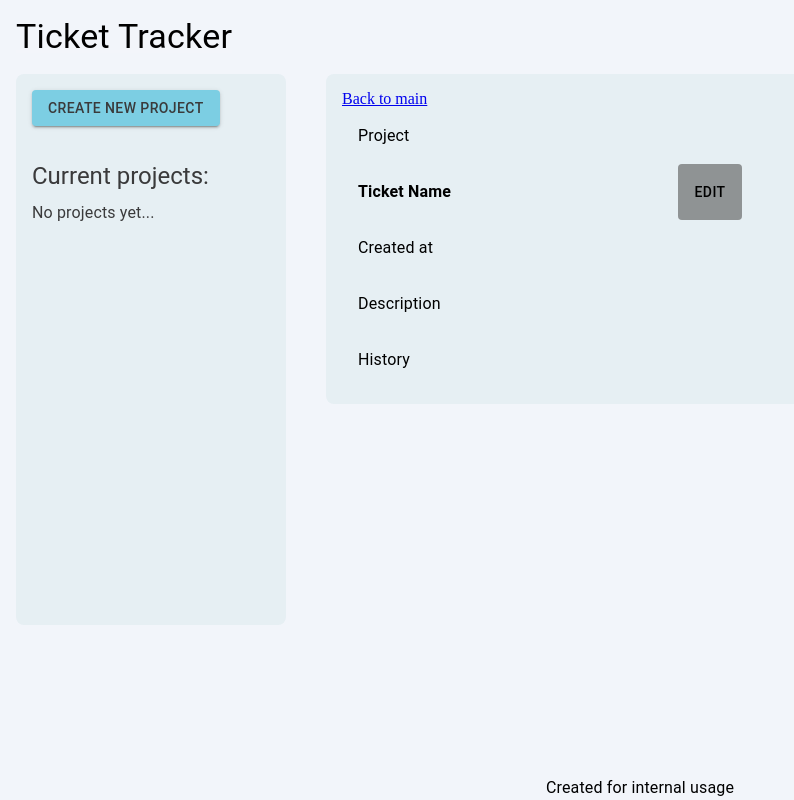
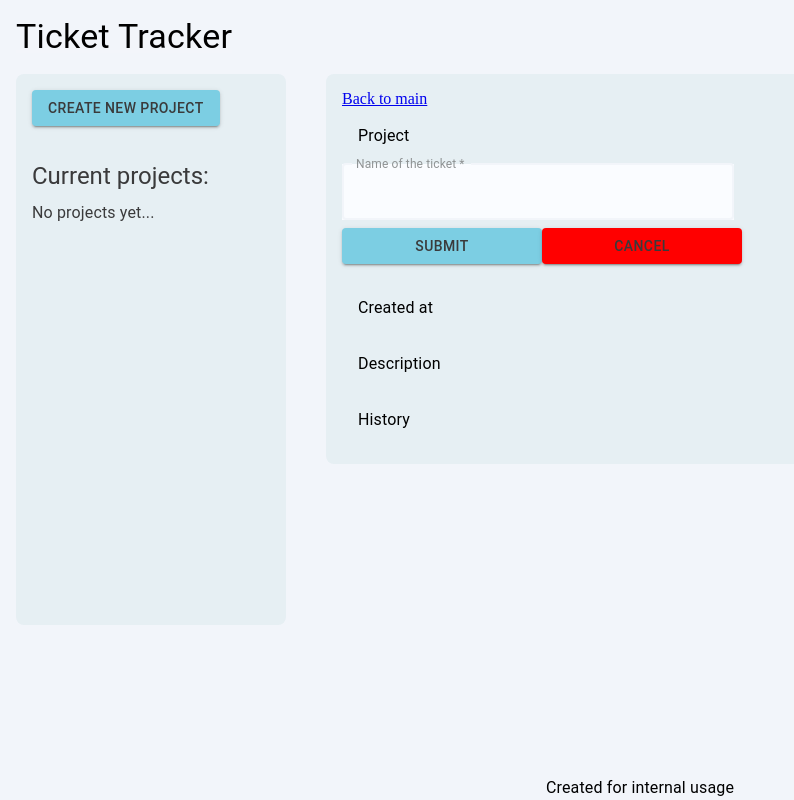
Before and after one commit to IgorLuzhnyi/ticketTracker, a React (Vite) app: page /projects/1/tickets/1 in a window 1280 px wide. Both pictures are taken after a click on the button "EDIT". Shown: the whole page, without its empty margins (0-794 px from the left). Built offline with nearby package versions, Linux system fonts and the light colour scheme.

Commit message:
can edit ticket name

```diff
--- a/src/App.tsx
+++ b/src/App.tsx
@@ -4,7 +4,7 @@ import { Main } from "./components/Main/Main";
 import { Projects } from "./components/Projects/Projects";
 import { NoProjectsPlaceholder } from "./components/Projects/NoProjectsPlaceholder";
 import { Tickets } from "./components/Tickets/Tickets";
-import { Ticket } from "./components/Ticket/Ticket";
+import { Ticket } from "./components/Tickets/Ticket";
 import { ProjectsContextProvider } from "./contexts/projectsContext";
 
 const router = createBrowserRouter([
--- a/src/components/Projects/Projects.tsx
+++ b/src/components/Projects/Projects.tsx
@@ -3,7 +3,6 @@ import {
   Box,
   Button,
   FormControl,
-  TextField,
   Typography,
   Stack,
   Grid,
@@ -12,6 +11,7 @@ import {
   ListItemButton,
   Divider,
 } from "@mui/material";
+import CustomInput from "../CustomInput/CustomInput";
 import { useProjectsContext } from "../../contexts/projectsContext";
 import { useState, useEffect } from "react";
 import { useForm } from "react-hook-form";
@@ -45,16 +45,14 @@ export function Projects() {
   };
 
   // form setup
-  const projectForm = useForm<ProjectValues>({
-    defaultValues: {
-      projectName: editedProjectIndex
-        ? projects[editedProjectIndex].projectName
-        : "",
-    },
-  });
+  const projectForm = useForm<ProjectValues>({});
 
   const { register, handleSubmit, reset, formState } = projectForm;
   const { isSubmitSuccessful, errors } = formState;
+
+  useEffect(() => {
+    reset();
+  }, [editedProjectIndex]);
 
   useEffect(() => {
     if (isSubmitSuccessful) {
@@ -89,7 +87,10 @@ export function Projects() {
             {projectInputIsOpen || (
               <Button
                 variant="contained"
-                onClick={() => setProjectInputIsOpen(true)}
+                onClick={() => {
+                  setEditedProjectIndex(NaN);
+                  setProjectInputIsOpen(true);
+                }}
                 sx={{
                   color: "secondary.main",
                   backgroundColor: "info.main",
@@ -105,7 +106,7 @@ export function Projects() {
               }}
             >
               {projectInputIsOpen && (
-                <TextField
+                <CustomInput
                   autoFocus
                   variant="outlined"
                   id="new-project"
@@ -203,11 +204,16 @@ export function Projects() {
                             }}
                           >
                             {editedProjectIndex >= 0 && (
-                              <TextField
+                              <CustomInput
                                 autoFocus
                                 variant="outlined"
-                                // id="new-project"
                                 label="Name of the project"
+                                id="existing-project"
+                                defaultValue={
+                                  editedProjectIndex >= 0
+                                    ? projects[editedProjectIndex]?.projectName
+                                    : ""
+                                }
                                 sx={{
                                   backgroundColor: "primary.light",
                                 }}
@@ -225,7 +231,7 @@ export function Projects() {
                               />
                             )}
                             <Typography variant="subtitle2" color="error">
-                              {projectInputIsOpen
+                              {editedProjectIndex >= 0
                                 ? errors.projectName?.message
                                 : ""}
                             </Typography>
@@ -273,7 +279,6 @@ export function Projects() {
                           onClick={() => {
                             setEditedProjectIndex(NaN);
                             setSelectedProjectIndex(i);
-                            // console.log(projects[i]);
                           }}
                           sx={{
                             "&.Mui-selected": {
--- a/src/components/Ticket/Ticket.tsx
+++ /dev/null
@@ -1,65 +0,0 @@
-// components
-import { Box, Button, Typography } from "@mui/material";
-import { Link } from "react-router-dom";
-
-// hooks
-import { useState } from "react";
-import { useParams } from "react-router-dom";
-import { useProjectsContext } from "../../contexts/projectsContext";
-
-export function Ticket() {
-  const params = useParams<{ ticketId: string; projectId: string }>();
-  const { projects } = useProjectsContext();
-  const currentProject = projects.find(
-    (project) => project.projectId === params.projectId
-  );
-  const currentTicket = currentProject?.tickets.find(
-    (ticket) => ticket.ticketId === params.ticketId
-  );
-
-  // console.log(currentTicket);
-
-  // states
-  const [isEditingTiket, setIsEditingTicket] = useState(false);
-
-  return (
-    <Box>
-      <Link to={`/projects/${params.projectId}/tickets`}>Back to main</Link>
-      <Typography sx={{ p: 2 }}>
-        Project {currentProject?.projectName}
-      </Typography>
-      <Box
-        sx={{
-          display: "flex",
-          justifyContent: "space-between",
-          maxWidth: "400px",
-        }}
-      >
-        <Typography sx={{ p: 2 }}>
-          <Typography component="span" sx={{ fontWeight: "bold" }}>
-            Ticket Name
-          </Typography>{" "}
-          {currentTicket?.ticketName}
-        </Typography>
-        <Button
-          sx={{
-            color: "black",
-            backgroundColor: "secondary.light",
-          }}
-          onClick={() => {}}
-        >
-          Edit
-        </Button>
-      </Box>
-      <Typography sx={{ p: 2 }}>
-        Created at {currentTicket?.createdAt}
-      </Typography>
-      <Typography sx={{ p: 2 }}>
-        Description {currentTicket?.description}
-      </Typography>
-      <Typography sx={{ p: 2 }}>
-        History {currentTicket?.ticketHistory.map((post) => post.message)}
-      </Typography>
-    </Box>
-  );
-}
--- /dev/null
+++ b/src/components/Tickets/Ticket.tsx
@@ -0,0 +1,201 @@
+// components
+import {
+  Box,
+  Button,
+  FormControl,
+  Grid,
+  Typography,
+  Stack,
+} from "@mui/material";
+import CustomInput from "../CustomInput/CustomInput";
+import { Link } from "react-router-dom";
+import { TICKET_ATTRIBUTES } from "../../constants/constants";
+
+// types
+import { TicketInputValues } from "../../contexts/projectsContext";
+
+// hooks
+import { useState, useEffect } from "react";
+import { useParams } from "react-router-dom";
+import { useProjectsContext } from "../../contexts/projectsContext";
+import { useForm, useFieldArray } from "react-hook-form";
+
+export function Ticket() {
+  // variables
+
+  const { projectId, ticketId } = useParams<{
+    ticketId: string;
+    projectId: string;
+  }>();
+  const { projects, selectedProjectIndex, updateTicket } = useProjectsContext();
+
+  const currentProject = projects.find(
+    (project) => project.projectId === projectId
+  );
+  const currentTicket = currentProject?.tickets.find(
+    (ticket) => ticket.ticketId === ticketId
+  );
+
+  // states
+  const [isEditingTiketName, setIsEditingTicketName] = useState(false);
+
+  // form setup
+  const ticketForm = useForm<TicketInputValues>({});
+
+  const { register, handleSubmit, reset, formState, control } = ticketForm;
+  const { isSubmitSuccessful, errors } = formState;
+
+  // const { fields, append, remove } = useFieldArray({
+  //   name: "links",
+  //   control,
+  // });
+
+  const updateTicketName = (data: TicketInputValues) => {
+    if (projectId && ticketId)
+      updateTicket(
+        projectId,
+        ticketId,
+        TICKET_ATTRIBUTES.ticketName,
+        data.ticketName
+      );
+  };
+
+  useEffect(() => {
+    if (isSubmitSuccessful) {
+      setIsEditingTicketName(false);
+    }
+  }, [isSubmitSuccessful, reset]);
+
+  useEffect(() => {
+    reset();
+    setIsEditingTicketName(false);
+  }, [selectedProjectIndex]);
+
+  return (
+    <Box>
+      <Link to={`/projects/${projectId}/tickets`}>Back to main</Link>
+      <Typography sx={{ p: 2 }}>
+        Project {currentProject?.projectName}
+      </Typography>
+      <Box
+        sx={{
+          display: "flex",
+          justifyContent: "space-between",
+          maxWidth: "400px",
+        }}
+      >
+        {isEditingTiketName ? (
+          <form
+            onSubmit={handleSubmit(updateTicketName)}
+            noValidate
+            autoComplete="off"
+            style={{ width: "100%" }}
+          >
+            {isEditingTiketName ? (
+              <Box>
+                <FormControl
+                  sx={{
+                    width: "100%",
+                    alignSelf: "flex-start",
+                  }}
+                >
+                  <CustomInput
+                    autoFocus
+                    variant="outlined"
+                    label="Name of the ticket *"
+                    sx={{
+                      backgroundColor: "primary.light",
+                    }}
+                    {...register("ticketName", {
+                      required: {
+                        value: true,
+                        message: "Ticket name is required",
+                      },
+                      pattern: {
+                        value: /^.{1,50}$/,
+                        message: "50 characters max",
+                      },
+                    })}
+                    error={!!errors.ticketName}
+                  />
+                  <Typography variant="subtitle2" color="error">
+                    {isEditingTiketName ? errors.ticketName?.message : ""}
+                  </Typography>
+                </FormControl>
+                <Stack direction="row" sx={{ width: "100%" }}>
+                  <Button
+                    type="submit"
+                    variant="contained"
+                    sx={{
+                      color: "secondary.main",
+                      backgroundColor: "info.main",
+                      width: "100%",
+                      mb: 2,
+                    }}
+                  >
+                    Submit
+                  </Button>
+                  <Button
+                    variant="contained"
+                    sx={{
+                      color: "secondary.main",
+                      backgroundColor: "red",
+                      width: "100%",
+                      marginBottom: "auto",
+                      alignSelf: "flex-end",
+                    }}
+                    onClick={() => {
+                      reset();
+                      setIsEditingTicketName(false);
+                    }}
+                  >
+                    Cancel
+                  </Button>
+                </Stack>
+              </Box>
+            ) : (
+              <Button
+                variant="contained"
+                onClick={() => setIsEditingTicketName(true)}
+                sx={{
+                  color: "secondary.main",
+                  backgroundColor: "info.main",
+                }}
+              >
+                Create new ticket
+              </Button>
+            )}
+          </form>
+        ) : (
+          // <div>to be edited</div>
+          <Typography sx={{ p: 2 }}>
+            <Typography component="span" sx={{ fontWeight: "bold" }}>
+              Ticket Name
+            </Typography>{" "}
+            {currentTicket?.ticketName}
+          </Typography>
+        )}
+        {isEditingTiketName ? null : (
+          <Button
+            sx={{
+              color: "black",
+              backgroundColor: "secondary.light",
+            }}
+            onClick={() => setIsEditingTicketName(true)}
+          >
+            Edit
+          </Button>
+        )}
+      </Box>
+      <Typography sx={{ p: 2 }}>
+        Created at {currentTicket?.createdAt}
+      </Typography>
+      <Typography sx={{ p: 2 }}>
+        Description {currentTicket?.description}
+      </Typography>
+      <Typography sx={{ p: 2 }}>
+        History {currentTicket?.ticketHistory.map((post) => post.message)}
+      </Typography>
+    </Box>
+  );
+}
--- a/src/constants/constants.tsx
+++ b/src/constants/constants.tsx
@@ -1 +1,5 @@
 export const MAX_ADDITIONAL_TICKET_LINKS = 5;
+
+export const TICKET_ATTRIBUTES = {
+  ticketName: "ticketName",
+};
```
Also changed, not shown: src/components/Tickets/Tickets.tsx (+5 -5 lines), src/contexts/projectsContext.tsx (+39 -16 lines), src/custom hooks/useLocalStorage.tsx (+0 -8 lines), assignments.txt.
